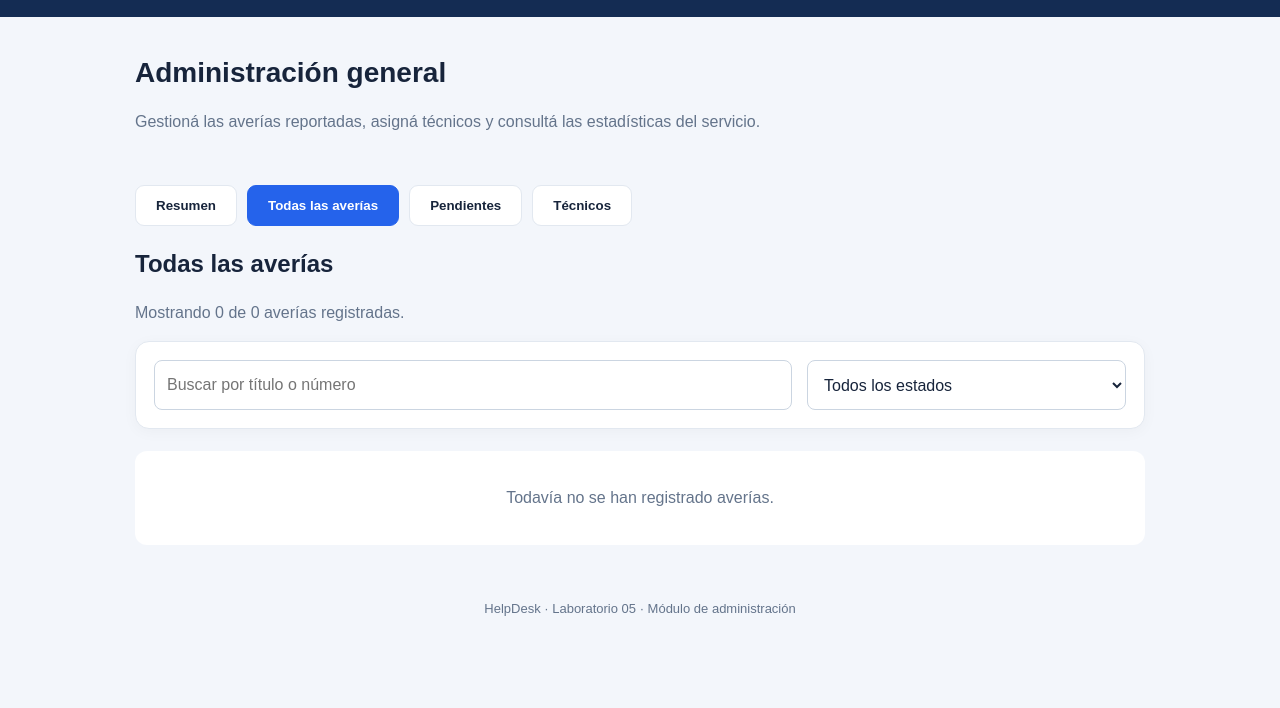
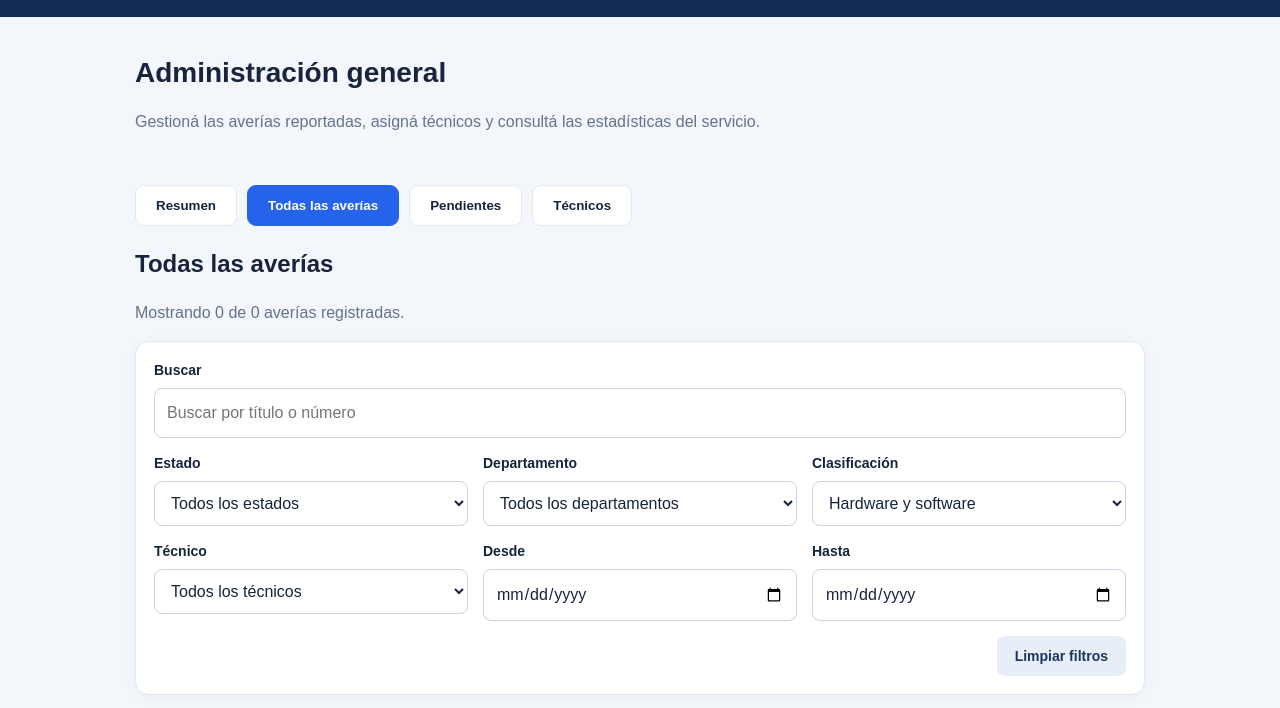
Before and after one commit to Ari394/Pr-ctica-Firebase, a plain HTML site: page admin.html in a window 1280 px wide. Both pictures are taken after a click on the button "Todas las averías". Shown: the part 92-800 px from the top of the page. Drawn offline with Linux system fonts and the light colour scheme.

Commit message:
Administrator filters

```diff
--- a/admin.html
+++ b/admin.html
@@ -74,13 +74,18 @@
         </div>
       </div>
 
-      <div class="tarjeta filtros">
+      <form id="formFiltros" class="tarjeta filtros-avanzados">
+        <div class="campo campo-ancho">
+          <label for="buscar">Buscar</label>
           <input
             id="buscar"
             type="search"
             placeholder="Buscar por título o número"
           >
+        </div>
 
+        <div class="campo">
+          <label for="filtroEstado">Estado</label>
           <select id="filtroEstado">
             <option value="">Todos los estados</option>
             <option value="Pendiente">Pendiente</option>
@@ -91,6 +96,53 @@
             <option value="Rechazado">Rechazado</option>
           </select>
         </div>
+
+        <div class="campo">
+          <label for="filtroDepartamento">Departamento</label>
+          <select id="filtroDepartamento">
+            <option value="">Todos los departamentos</option>
+            <option value="TI">Tecnologías de Información</option>
+            <option value="Administración">Administración</option>
+            <option value="Recursos Humanos">Recursos Humanos</option>
+            <option value="Contabilidad">Contabilidad</option>
+            <option value="Otro">Otro</option>
+          </select>
+        </div>
+
+        <div class="campo">
+          <label for="filtroTipo">Clasificación</label>
+          <select id="filtroTipo">
+            <option value="">Hardware y software</option>
+            <option value="Hardware">Hardware</option>
+            <option value="Software">Software</option>
+          </select>
+        </div>
+
+        <div class="campo">
+          <label for="filtroTecnico">Técnico</label>
+          <select id="filtroTecnico"></select>
+        </div>
+
+        <div class="campo">
+          <label for="filtroDesde">Desde</label>
+          <input id="filtroDesde" type="date">
+        </div>
+
+        <div class="campo">
+          <label for="filtroHasta">Hasta</label>
+          <input id="filtroHasta" type="date">
+        </div>
+
+        <div class="filtros-acciones campo-ancho">
+          <button
+            id="btnLimpiarFiltros"
+            class="boton secundario"
+            type="button"
+          >
+            Limpiar filtros
+          </button>
+        </div>
+      </form>
 
       <div id="listaAverias"></div>
     </section>
--- a/css/styles.css
+++ b/css/styles.css
@@ -198,6 +198,26 @@ small {
   padding: 18px;
 }
 
+.filtros-avanzados {
+  display: grid;
+  grid-template-columns: repeat(3, 1fr);
+  gap: 15px;
+  padding: 18px;
+}
+
+.filtros-avanzados .campo {
+  margin-bottom: 0;
+}
+
+.campo-ancho {
+  grid-column: 1 / -1;
+}
+
+.filtros-acciones {
+  display: flex;
+  justify-content: flex-end;
+}
+
 .reporte {
   background: white;
   border: 1px solid var(--borde);
@@ -385,6 +405,7 @@ footer {
   .dos-columnas,
   .detalle-datos,
   .filtros,
+  .filtros-avanzados,
   .indicadores {
     grid-template-columns: 1fr;
     gap: 5px;
--- a/js/admin.js
+++ b/js/admin.js
@@ -17,6 +17,9 @@ const ESTADOS_ACTIVOS = ["Asignado", "En proceso"];
 // Estados en los que el administrador puede asignar o reasignar.
 const ESTADOS_ASIGNABLES = ["Pendiente", "Asignado", "Rechazado"];
 
+// Valor del filtro de técnico para las averías sin asignar.
+const SIN_TECNICO = "sin-asignar";
+
 const $ = id => document.getElementById(id);
 
 document.addEventListener("DOMContentLoaded", iniciar);
@@ -30,12 +33,29 @@ function iniciar() {
       });
     });
 
+  cargarOpcionesTecnicos();
+
   $("buscar").addEventListener("input", mostrarAverias);
 
-  $("filtroEstado").addEventListener(
-    "change",
-    mostrarAverias
-  );
+  [
+    "filtroEstado",
+    "filtroDepartamento",
+    "filtroTipo",
+    "filtroTecnico",
+    "filtroDesde",
+    "filtroHasta"
+  ].forEach(id => {
+    $(id).addEventListener("change", mostrarAverias);
+  });
+
+  $("formFiltros").addEventListener("submit", evento => {
+    evento.preventDefault();
+  });
+
+  $("btnLimpiarFiltros").addEventListener("click", () => {
+    $("formFiltros").reset();
+    mostrarAverias();
+  });
 
   $("btnVolver").addEventListener("click", () => {
     mostrarSeccion(seccionOrigen);
@@ -243,25 +263,97 @@ function crearTarjetaAveria(averia, detalleExtra = "") {
   return tarjeta;
 }
 
+function cargarOpcionesTecnicos() {
+  const selector = $("filtroTecnico");
+  selector.replaceChildren();
+
+  const opciones = [
+    { valor: "", texto: "Todos los técnicos" },
+    { valor: SIN_TECNICO, texto: "Sin asignar" },
+    ...RepositorioTecnicos
+      .obtenerTodos()
+      .sort((a, b) => a.nombre.localeCompare(b.nombre))
+      .map(tecnico => ({
+        valor: tecnico.id,
+        texto: tecnico.nombre
+      }))
+  ];
+
+  opciones.forEach(({ valor, texto }) => {
+    const opcion = crearElemento("option", texto);
+    opcion.value = valor;
+    selector.appendChild(opcion);
+  });
+}
+
+function leerFiltros() {
+  return {
+    busqueda: $("buscar").value.trim().toLowerCase(),
+    estado: $("filtroEstado").value,
+    departamento: $("filtroDepartamento").value,
+    tipo: $("filtroTipo").value,
+    tecnicoId: $("filtroTecnico").value,
+    desde: $("filtroDesde").value,
+    hasta: $("filtroHasta").value
+  };
+}
+
+// Filtro común para el listado y las estadísticas.
+// Las fechas se comparan como texto en formato AAAA-MM-DD.
+function filtrarAverias(averias, filtros = {}) {
+  const {
+    busqueda = "",
+    estado = "",
+    departamento = "",
+    tipo = "",
+    tecnicoId = "",
+    desde = "",
+    hasta = ""
+  } = filtros;
+
+  return averias.filter(averia =>
+    (!estado || averia.estado === estado) &&
+    (!departamento || averia.departamento === departamento) &&
+    (!tipo || averia.tipo === tipo) &&
+    (
+      !tecnicoId ||
+      (tecnicoId === SIN_TECNICO
+        ? !averia.tecnicoId
+        : averia.tecnicoId === tecnicoId)
+    ) &&
+    (!desde || averia.fechaReporte >= desde) &&
+    (!hasta || averia.fechaReporte <= hasta) &&
+    (
+      !busqueda ||
+      averia.titulo.toLowerCase().includes(busqueda) ||
+      averia.id.toLowerCase().includes(busqueda)
+    )
+  );
+}
+
 function mostrarAverias() {
   const lista = $("listaAverias");
   lista.replaceChildren();
 
-  const busqueda = $("buscar")
-    .value.trim().toLowerCase();
+  const filtros = leerFiltros();
 
-  const filtro = $("filtroEstado").value;
+  // Evita elegir un rango de fechas invertido.
+  $("filtroHasta").min = filtros.desde;
+  $("filtroDesde").max = filtros.hasta;
+
+  if (filtros.desde && filtros.hasta && filtros.desde > filtros.hasta) {
+    $("conteoAverias").textContent = "";
+    mostrarVacio(
+      lista,
+      "La fecha inicial no puede ser posterior a la fecha final."
+    );
+    return;
+  }
 
   const todas = RepositorioAverias.obtenerTodas();
 
   const averias = ordenarPorFecha(
-    todas.filter(averia =>
-      (!filtro || averia.estado === filtro) &&
-      (
-        averia.titulo.toLowerCase().includes(busqueda) ||
-        averia.id.toLowerCase().includes(busqueda)
-      )
-    )
+    filtrarAverias(todas, filtros)
   );
 
   $("conteoAverias").textContent =
```
Lines whose indentation alone changed are shown as unchanged.
